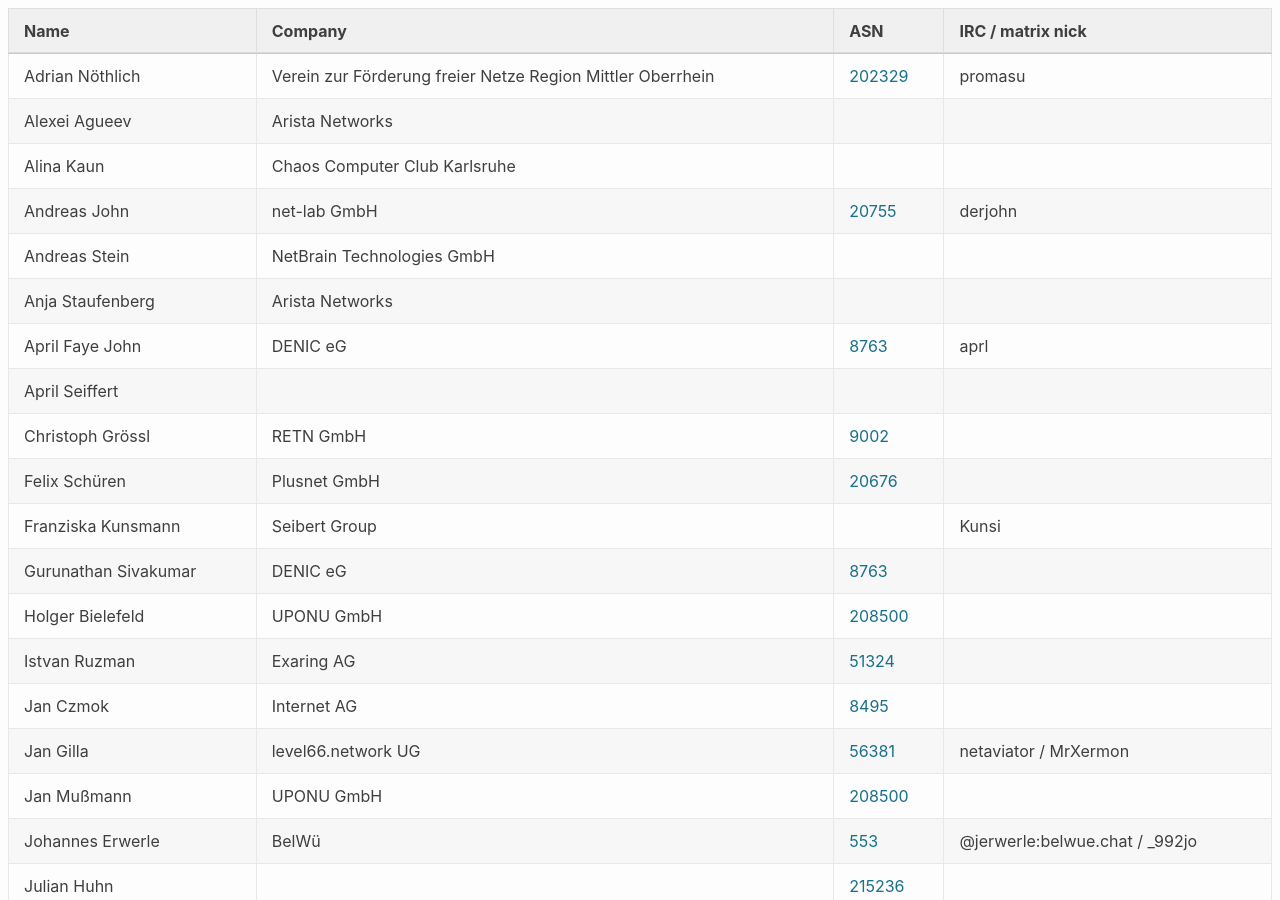
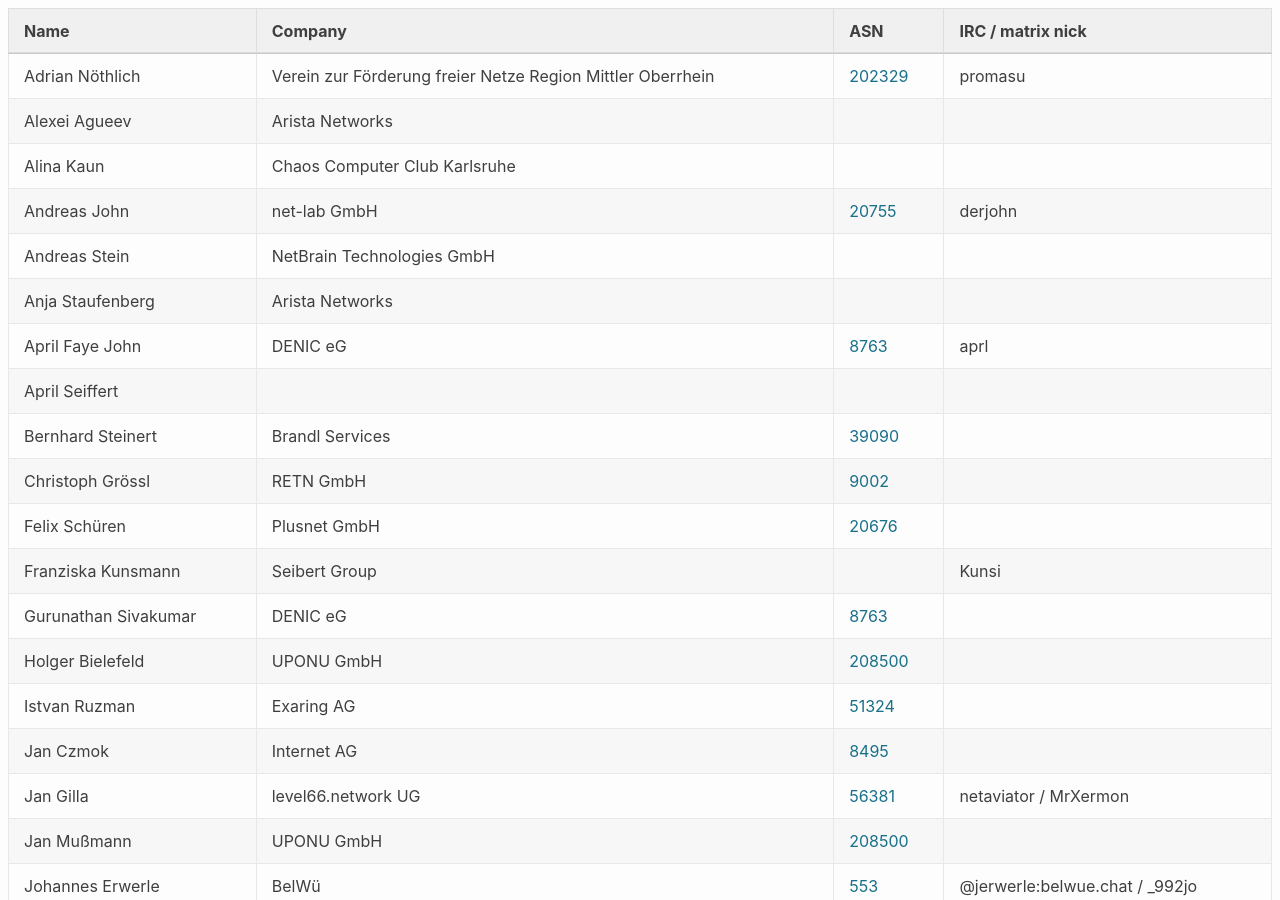
Before and after one commit to denog/pretix-attendeelist, a Jekyll site: the page built from denogmeetup25-01/index.markdown, in a window 1280 px wide and 900 px high. Built offline with Jekyll 4.4.1, drawn with Linux system fonts in a browser that asks for light colours.

Commit message:
Latest data: Mon Jan 27 08:11:28 UTC 2025

```diff
--- a/_data/attendees_denogmeetup25-01.json
+++ b/_data/attendees_denogmeetup25-01.json
@@ -46,6 +46,12 @@
     "company": null,
     "irc": null,
     "asn": null
+  },
+  {
+    "name": "Bernhard Steinert",
+    "company": "Brandl Services",
+    "irc": null,
+    "asn": "39090"
   },
   {
     "name": "Christoph Grössl",
```
